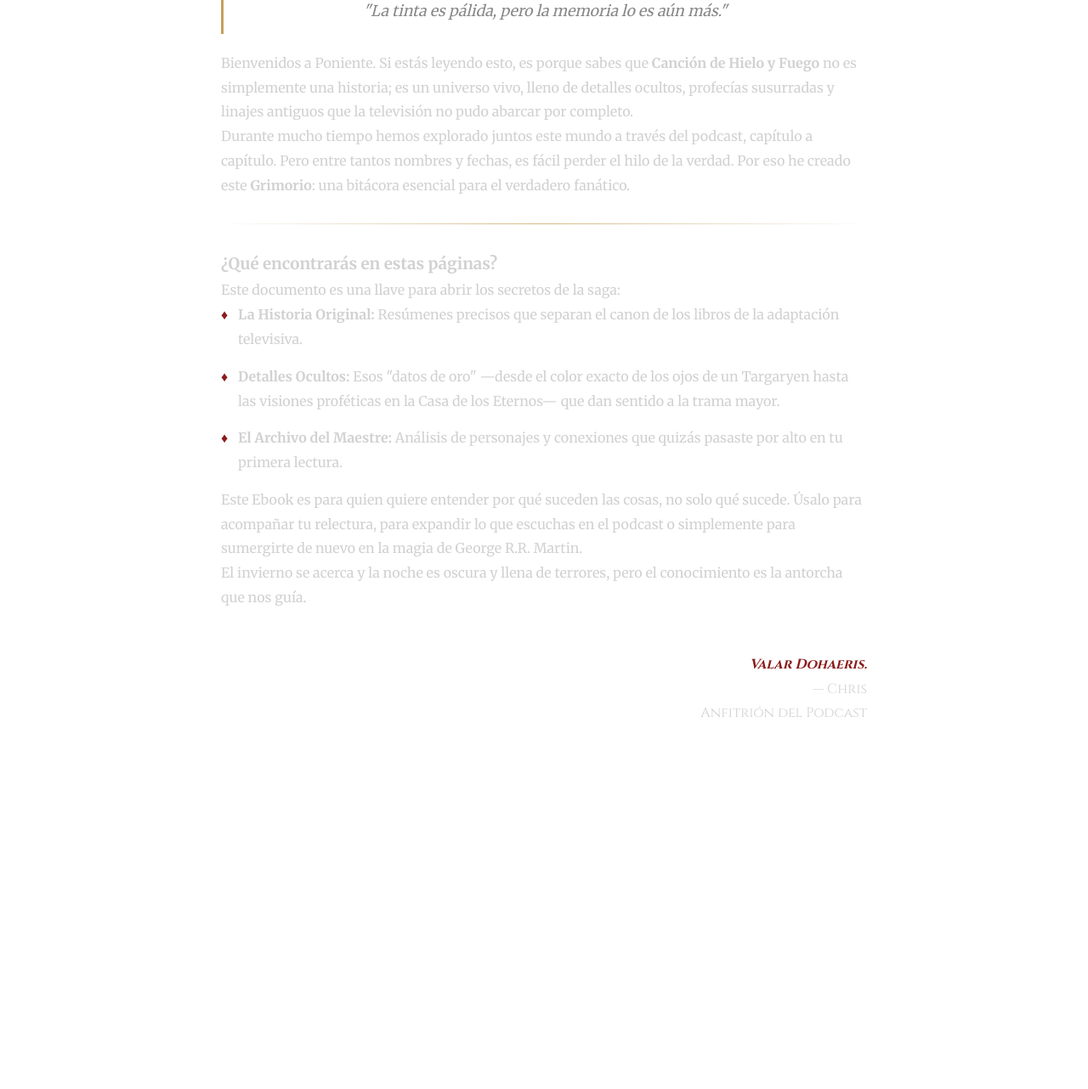
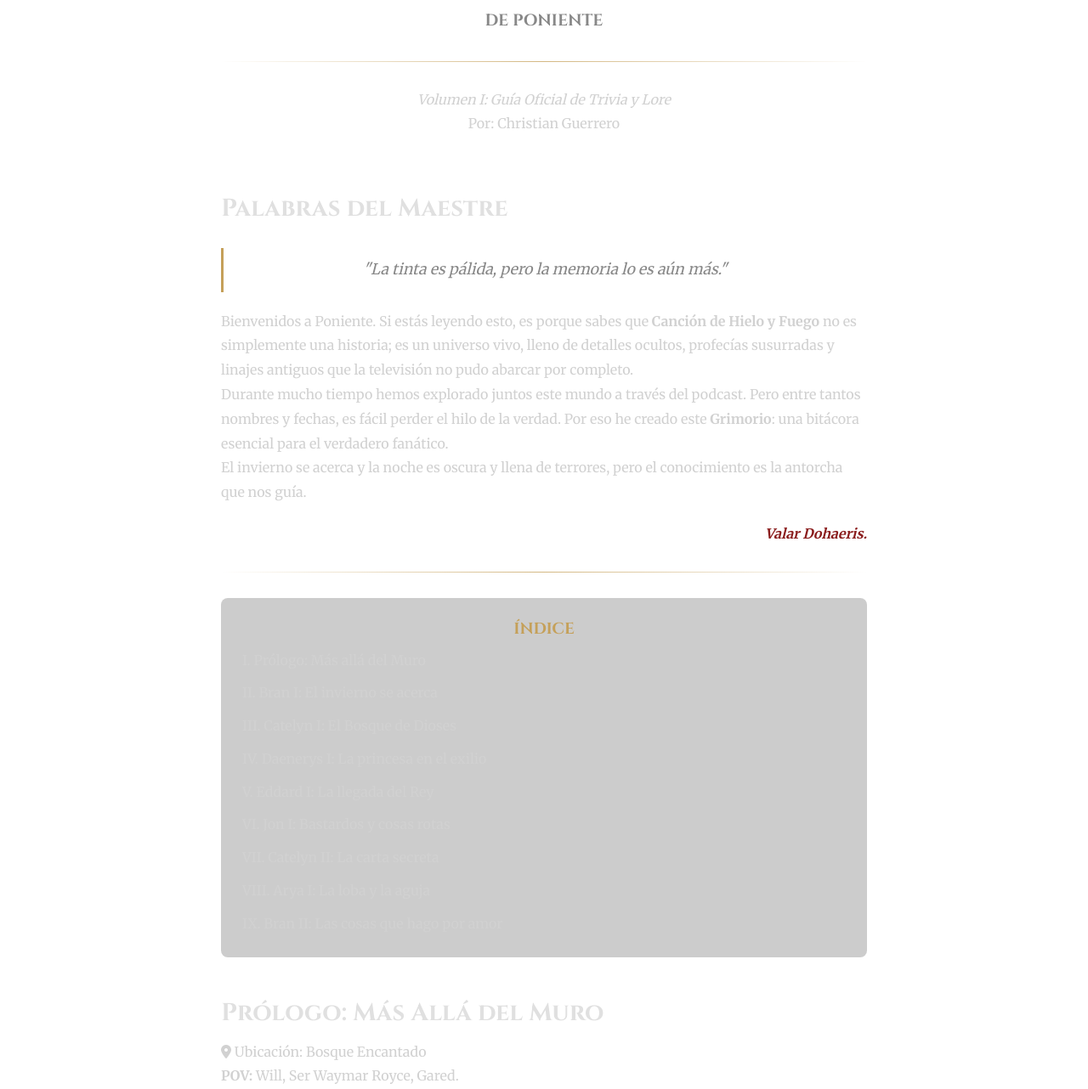
Before and after one commit to christianguerrero9-creator/El-maestre, a plain HTML site: page lectura.html in a window 1280 px wide. Shown: the part 167-1449 px from the top of the page at 85% size. Before the commit the page ends 1181 px from the top, so only its background shows below. Drawn offline with Linux system fonts and the light colour scheme.

Commit message:
Add files via upload

```diff
--- a/lectura.html
+++ b/lectura.html
@@ -3,7 +3,7 @@
 <head>
     <meta charset="UTF-8">
     <meta name="viewport" content="width=device-width, initial-scale=1.0">
-    <title>Palabras del Maestre</title>
+    <title>Grimorio Vol. I | Archivos del Maestre</title>
     <link rel="stylesheet" href="style.css">
     <link href="https://cdnjs.cloudflare.com/ajax/libs/font-awesome/6.0.0/css/all.min.css" rel="stylesheet">
     <link href="https://fonts.googleapis.com/css2?family=Cinzel:wght@400;700&family=Merriweather:wght@300;400;700&display=swap" rel="stylesheet">
@@ -12,49 +12,75 @@
 
     <nav class="top-nav">
         <a href="index.html" class="btn-volver">
-            <i class="fa-solid fa-arrow-left"></i> Volver
+            <i class="fa-solid fa-arrow-left"></i> Biblioteca
         </a>
-        <span class="capitulo-titulo">Introducción</span>
+        <span class="capitulo-titulo">Volumen I: El Inicio</span>
     </nav>
 
     <article class="papel-antiguo">
-        <h1 class="titulo-maestre">PALABRAS DEL MAESTRE</h1>
 
-        <div class="cita-destacada">
-            "La tinta es pálida, pero la memoria lo es aún más."
+        <div class="portada-interna" style="text-align: center; margin-bottom: 60px;">
+            <h1 class="titulo-maestre" style="font-size: 2.5rem; margin-bottom: 10px;">EL GRIMORIO</h1>
+            <h2 style="font-family: 'Cinzel', serif; color: #888; font-size: 1.2rem;">DE PONIENTE</h2>
+            <div class="separador-elegante"></div>
+            <p style="font-style: italic;">Volumen I: Guía Oficial de Trivia y Lore</p>
+            <p>Por: Christian Guerrero</p>
         </div>
 
-        <p>Bienvenidos a Poniente. Si estás leyendo esto, es porque sabes que <strong>Canción de Hielo y Fuego</strong> no es simplemente una historia; es un universo vivo, lleno de detalles ocultos, profecías susurradas y linajes antiguos que la televisión no pudo abarcar por completo.</p>
+        <section id="intro">
+            <h2 class="titulo-capitulo">Palabras del Maestre</h2>
+            <div class="cita-destacada">
+                "La tinta es pálida, pero la memoria lo es aún más."
+            </div>
+            <p>Bienvenidos a Poniente. Si estás leyendo esto, es porque sabes que <strong>Canción de Hielo y Fuego</strong> no es simplemente una historia; es un universo vivo, lleno de detalles ocultos, profecías susurradas y linajes antiguos que la televisión no pudo abarcar por completo.</p>
+            <p>Durante mucho tiempo hemos explorado juntos este mundo a través del podcast. Pero entre tantos nombres y fechas, es fácil perder el hilo de la verdad. Por eso he creado este <strong>Grimorio</strong>: una bitácora esencial para el verdadero fanático.</p>
+            <p>El invierno se acerca y la noche es oscura y llena de terrores, pero el conocimiento es la antorcha que nos guía.</p>
+            <p class="valyrio" style="text-align: right; margin-top: 20px;">Valar Dohaeris.</p>
+        </section>
 
-        <p>Durante mucho tiempo hemos explorado juntos este mundo a través del podcast, capítulo a capítulo. Pero entre tantos nombres y fechas, es fácil perder el hilo de la verdad. Por eso he creado este <strong>Grimorio</strong>: una bitácora esencial para el verdadero fanático.</p>
+        <div class="separador-elegante"></div>
 
-        <hr class="separador-elegante">
+        <div class="indice-libro" style="background: rgba(0,0,0,0.2); padding: 20px; border-radius: 8px; margin-bottom: 40px;">
+            <h3 style="text-align: center; color: #c5a059; font-family: 'Cinzel', serif;">ÍNDICE</h3>
+            <ul style="list-style: none; padding: 0;">
+                <li><a href="#prologo" style="color: #d1d1d1; text-decoration: none; display: block; padding: 5px;">I. Prólogo: Más allá del Muro</a></li>
+                <li><a href="#bran1" style="color: #d1d1d1; text-decoration: none; display: block; padding: 5px;">II. Bran I: El invierno se acerca</a></li>
+                <li><a href="#catelyn1" style="color: #d1d1d1; text-decoration: none; display: block; padding: 5px;">III. Catelyn I: El Bosque de Dioses</a></li>
+                <li><a href="#dany1" style="color: #d1d1d1; text-decoration: none; display: block; padding: 5px;">IV. Daenerys I: La princesa en el exilio</a></li>
+                <li><a href="#eddard1" style="color: #d1d1d1; text-decoration: none; display: block; padding: 5px;">V. Eddard I: La llegada del Rey</a></li>
+                <li><a href="#jon1" style="color: #d1d1d1; text-decoration: none; display: block; padding: 5px;">VI. Jon I: Bastardos y cosas rotas</a></li>
+                <li><a href="#catelyn2" style="color: #d1d1d1; text-decoration: none; display: block; padding: 5px;">VII. Catelyn II: La carta secreta</a></li>
+                <li><a href="#arya1" style="color: #d1d1d1; text-decoration: none; display: block; padding: 5px;">VIII. Arya I: La loba y la aguja</a></li>
+                <li><a href="#bran2" style="color: #d1d1d1; text-decoration: none; display: block; padding: 5px;">IX. Bran II: Las cosas que hago por amor</a></li>
+            </ul>
+        </div>
 
-        <h3>¿Qué encontrarás en estas páginas?</h3>
-        <p>Este documento es una llave para abrir los secretos de la saga:</p>
+        <section id="prologo" class="capitulo">
+            <h2 class="titulo-capitulo">Prólogo: Más Allá del Muro</h2>
+            <p class="ubicacion"><i class="fa-solid fa-location-dot"></i> Ubicación: Bosque Encantado</p>
+            <p class="pov"><strong>POV:</strong> Will, Ser Waymar Royce, Gared.</p>
 
-        <ul class="lista-pergamino">
-            <li>
-                <strong>La Historia Original:</strong> Resúmenes precisos que separan el canon de los libros de la adaptación televisiva.
-            </li>
-            <li>
-                <strong>Detalles Ocultos:</strong> Esos "datos de oro" —desde el color exacto de los ojos de un Targaryen hasta las visiones proféticas en la Casa de los Eternos— que dan sentido a la trama mayor.
-            </li>
-            <li>
-                <strong>El Archivo del Maestre:</strong> Análisis de personajes y conexiones que quizás pasaste por alto en tu primera lectura.
-            </li>
-        </ul>
+            <h3 class="subtitulo">📜 Resumen Rápido</h3>
+            <p>Tres hermanos de la Guardia de la Noche salen de exploración persiguiendo a unos salvajes. Ser Waymar insiste en seguir adelante a pesar de las advertencias. Encuentran el campamento salvaje vacío y cadáveres que "desaparecen". Finalmente, son emboscados por los Otros. Waymar muere luchando y Will es estrangulado por el cadáver reanimado de Waymar.</p>
 
-        <p>Este Ebook es para quien quiere entender por qué suceden las cosas, no solo qué sucede. Úsalo para acompañar tu relectura, para expandir lo que escuchas en el podcast o simplemente para sumergirte de nuevo en la magia de George R.R. Martin.</p>
+            <h3 class="subtitulo">✨ Datos de Oro (Trivia)</h3>
+            <ul class="lista-pergamino">
+                <li><strong>La frase clave:</strong> "Baila conmigo entonces" (Dicho por Waymar Royce al Otro).</li>
+                <li><strong>La armadura de los Otros:</strong> Cambia de color como hielo o cristal, camuflándose.</li>
+                <li><strong>La espada de Hielo:</strong> La espada del Otro destroza el acero de Waymar haciéndolo estallar.</li>
+            </ul>
 
-        <p>El invierno se acerca y la noche es oscura y llena de terrores, pero el conocimiento es la antorcha que nos guía.</p>
+            <div class="diferencia-serie">
+                <strong><i class="fa-solid fa-tv"></i> Libro vs. Serie:</strong> En la serie, solo sobrevive Will. En el libro, Will muere allí mismo y el que huye (y es decapitado por Ned) es Gared.
+            </div>
+        </section>
 
-        <div class="firma">
-            <p class="valyrio">Valar Dohaeris.</p>
-            <p class="autor">— Chris</p>
-            <p class="cargo">Anfitrión del Podcast</p>
-        </div>
-    </article>
+        <div class="separador-elegante"></div>
 
-</body>
-</html>
+        <section id="bran1" class="capitulo">
+            <h2 class="titulo-capitulo">Bran I: El Invierno se Acerca</h2>
+            <p class="ubicacion"><i class="fa-solid fa-location-dot"></i> Ubicación: Invernalia</p>
+            <p class="pov"><strong>POV:</strong> Bran Stark (7 años)</p>
+
+            <h3 class="subtitulo">📜 Resumen Rápido</h3>
+            <p>La comitiva encuentra al desertor Gared. Ned Stark lo decapita usando a "Hielo". Al regresar,
```
